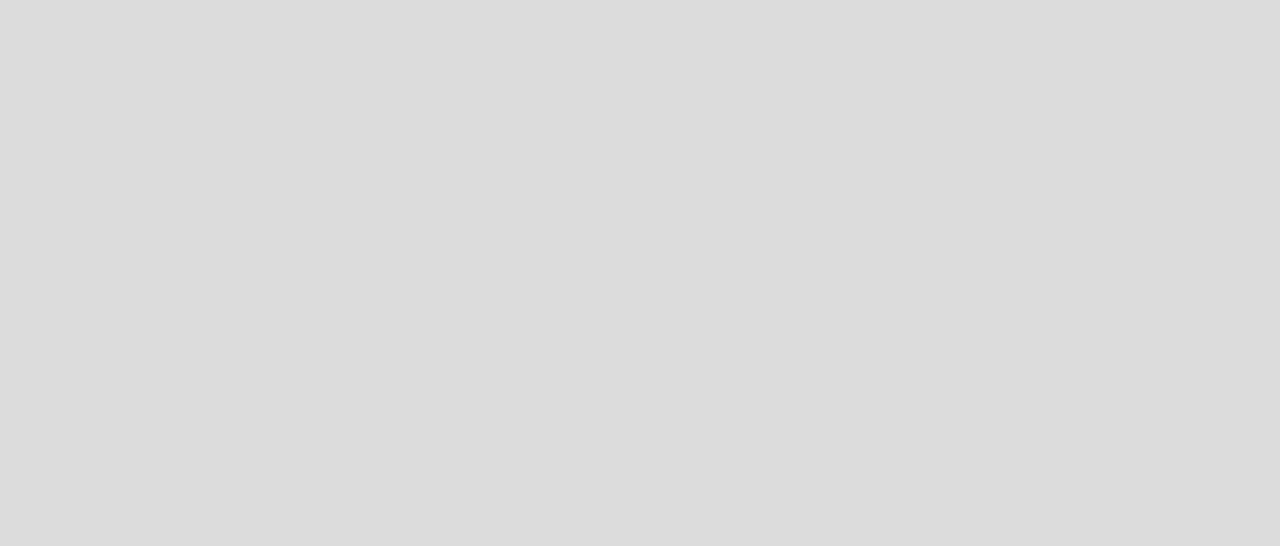
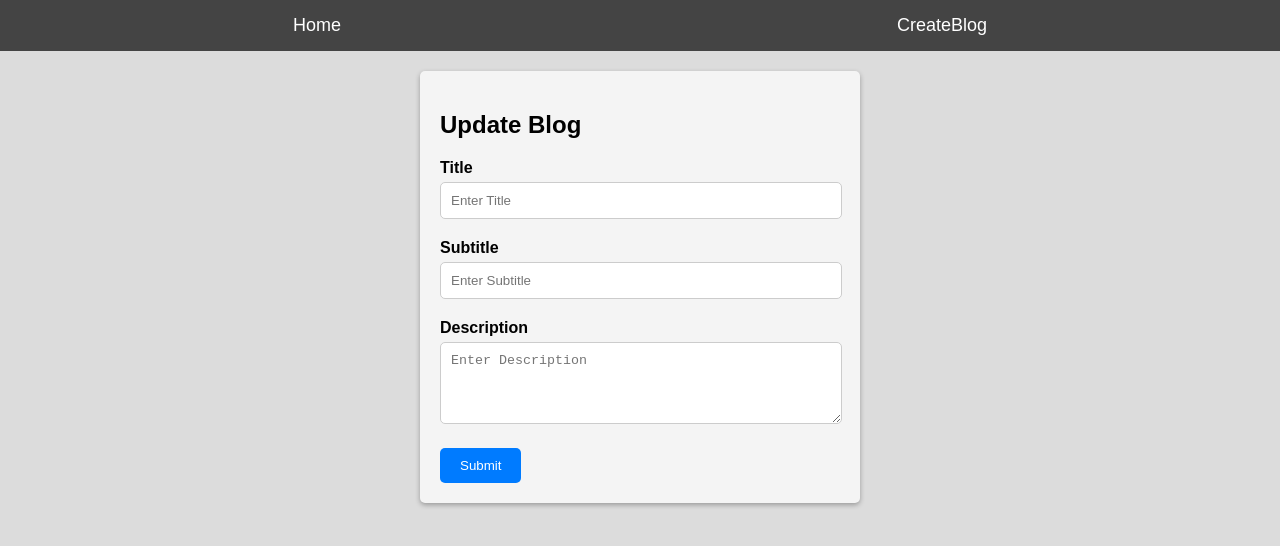
Before and after one commit to milanbhandari047/CMS, a React (Vite) app in the folder CMSFrontend/: page /updateBlog/1 in a window 1280 px wide. Before the commit this address had no page. Shown: the top 546 px of the page. Built offline with nearby package versions, Linux system fonts and the light colour scheme; no server answers.

Commit message:
updateBlog feature added

```diff
--- a/CMSFrontend/src/App.jsx
+++ b/CMSFrontend/src/App.jsx
@@ -4,6 +4,7 @@ import { BrowserRouter, Route, Routes } from 'react-router-dom'
 import Home from './pages/Home/Home'
 import CreateBlog from './pages/CreateBlog/CreateBlog'
 import SingleBlog from './pages/SingleBlog/SingleBlog'
+import UpdateBlog from './pages/UpdateBlog/UpdateBlog'
 const App = () => {
   return (
     <>
@@ -12,6 +13,7 @@ const App = () => {
         <Route  path='/' element={<Home/>  } />
         <Route path='/createBlog' element={<CreateBlog/>} />
         <Route path='/singleBlog/:id' element={<SingleBlog/>}/>
+        <Route path='/updateBlog/:id' element={<UpdateBlog/>}/>
       </Routes>
       </BrowserRouter>
     </>
--- a/CMSFrontend/src/pages/SingleBlog/SingleBlog.css
+++ b/CMSFrontend/src/pages/SingleBlog/SingleBlog.css
@@ -45,6 +45,7 @@ Style the card */
     border-radius: 5px;
     margin-top: 10px;
     text-decoration: none;
+    margin-left: 10px;
   }
 
   .card-button:hover {
--- a/CMSFrontend/src/pages/SingleBlog/SingleBlog.jsx
+++ b/CMSFrontend/src/pages/SingleBlog/SingleBlog.jsx
@@ -1,6 +1,6 @@
 import axios from "axios"
 import { useEffect, useState } from "react"
-import { useNavigate, useParams } from "react-router-dom"
+import { Link, useNavigate, useParams } from "react-router-dom"
 import Navbar from "../../component/Navbar/Navbar"
 import "./SingleBlog.css"
 
@@ -40,6 +40,7 @@ const SingleBlog = () => {
               <h3 className="card-subtitle">{blog.subTitle}</h3>
               <p className="card-description">{blog.description} </p>
         <button onClick={deleteBlog} className="card-button" >Delete</button>
+        <Link to={`/updateBlog/${blog._id}`}   className="card-button">Update</Link>
         </div>
          </div>
 </>
--- /dev/null
+++ b/CMSFrontend/src/pages/UpdateBlog/UpdateBlog.css
@@ -0,0 +1,42 @@
+form-container {
+    max-width: 400px;
+    margin: 0 auto;
+    padding: 20px;
+    background-color: #f4f4f4;
+    border-radius: 5px;
+    box-shadow: 0 2px 5px rgba(0, 0, 0, 0.3);
+}
+
+.form-group {
+    margin-bottom: 20px;
+}
+
+.form-group label {
+    display: block;
+    font-weight: bold;
+    margin-bottom: 5px;
+}
+
+.form-group input {
+    width: 100%;
+    padding: 10px;
+    border: 1px solid #ccc;
+    border-radius: 5px;
+}
+
+.form-group textarea {
+    width: 100%;
+    padding: 10px;
+    border: 1px solid #ccc;
+    border-radius: 5px;
+}
+
+.btn {
+    display: inline-block;
+    background-color: #007bff;
+    color: #fff;
+    padding: 10px 20px;
+    border: none;
+    border-radius: 5px;
+    cursor: pointer;
+}
--- /dev/null
+++ b/CMSFrontend/src/pages/UpdateBlog/UpdateBlog.jsx
@@ -0,0 +1,100 @@
+import React, { useEffect, useState } from "react";
+import Navbar from "../../component/Navbar/Navbar";
+import "./UpdateBlog.css";
+import { useNavigate, useParams } from "react-router-dom";
+import axios from "axios";
+
+const UpdateBlog = () => {
+  const { id } = useParams();
+  const navigate = useNavigate()
+  const [blog, setBlog] = useState({});
+
+  //handle change of the input
+  const handleChange = (e) => {
+    e.preventDefault();
+    const { name, value } = e.target;
+    setBlog({
+      ...blog,
+      [name]: value,
+    });
+  };
+
+
+  const keyToExclude = ['createdAt','updateAt']
+  keyToExclude.forEach((key)=>{
+    delete blog[key]
+  })
+
+  // update blog
+  const updateBlog = async(e)=>{
+    e.preventDefault()
+    const response = await axios.patch("http://localhost:3000/blogs/"+id,blog)
+    if(response.status == 200){
+      navigate("/singleBlog/" + id)
+  }
+  }
+
+
+  // FETCH SINGLE BLOG
+  const fetchSingleBlog = async () => {
+    const response = await axios.get("http://localhost:3000/blogs/" + id);
+    if (response.status == 200) {
+      setBlog(response.data.blogs);
+    }
+  };
+
+  useEffect(() => {
+    fetchSingleBlog();
+  }, []);
+
+
+
+  return (
+    <>
+      <Navbar />
+      <div className="form-container">
+        <h2>Update Blog</h2>
+        <form onSubmit={updateBlog}>
+          <div className="form-group">
+            <label htmlFor="title">Title</label>
+            <input
+              type="text"
+              id="title"
+              name="title"
+              placeholder="Enter Title"
+              value={blog.title}
+              onChange={handleChange}
+            />
+          </div>
+          <div className="form-group">
+            <label htmlFor="subtitle">Subtitle</label>
+            <input
+              type="text"
+              id="subtitle"
+              name="subTitle"
+              placeholder="Enter Subtitle"
+              value={blog.subTitle}
+              onChange={handleChange}
+            />
+          </div>
+          <div className="form-group">
+            <label htmlFor="description">Description</label>
+            <textarea
+              id="description"
+              name="description"
+              rows="4"
+              placeholder="Enter Description"
+              value={blog.description}
+              onChange={handleChange}
+            ></textarea>
+          </div>
+          <button className="btn" type="submit">
+            Submit
+          </button>
+        </form>
+      </div>
+    </>
+  );
+};
+
+export default UpdateBlog;
```
Also changed, not shown: CMSFrontend/src/component/Footer/Footer.jsx (deleted, +0 -11 lines), CMSFrontend/src/component/Footer/Footer.css (deleted).
